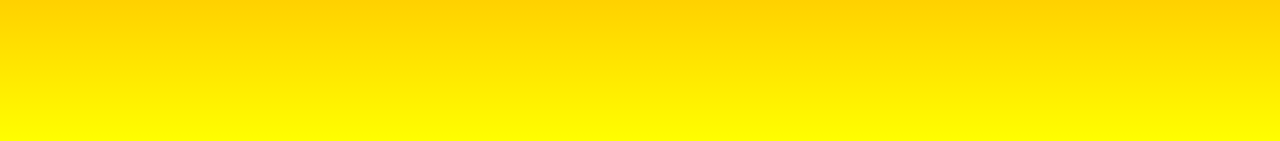
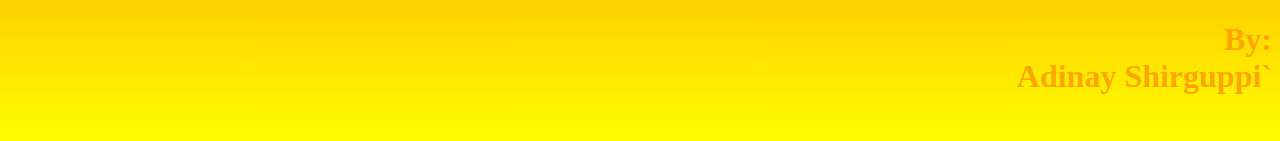
Before and after one commit to chesshater/diwali, a plain HTML site: page index.html in a window 1280 px wide. Shown: the part 656-797 px from the top of the page. Drawn offline with Linux system fonts and the light colour scheme.

Commit message:
Update index.html

```diff
--- a/index.html
+++ b/index.html
@@ -49,5 +49,7 @@
 <img src="61dBoXy4t0L._AC_UF894,1000_QL80_.jpg" height="200px"></td>
 </tr>
 </table>
+    <h1 style="text-align:right;color:orange">By:<br>
+Adinay Shirguppi`</h1>
   </body>
 </html>
```
